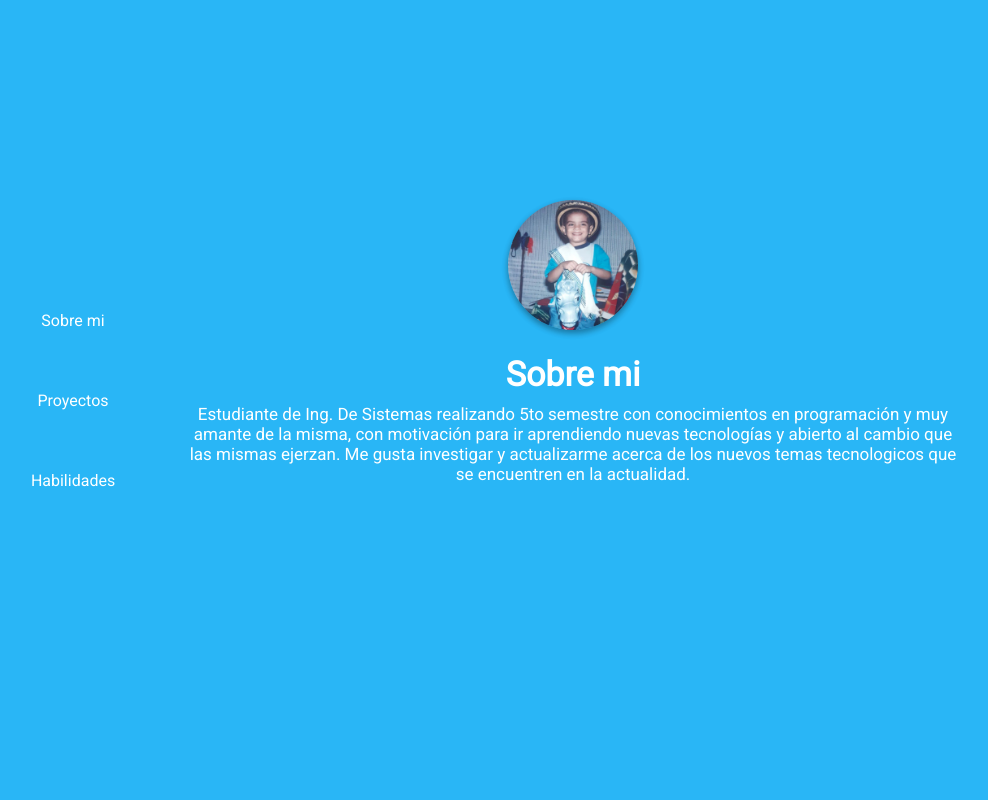
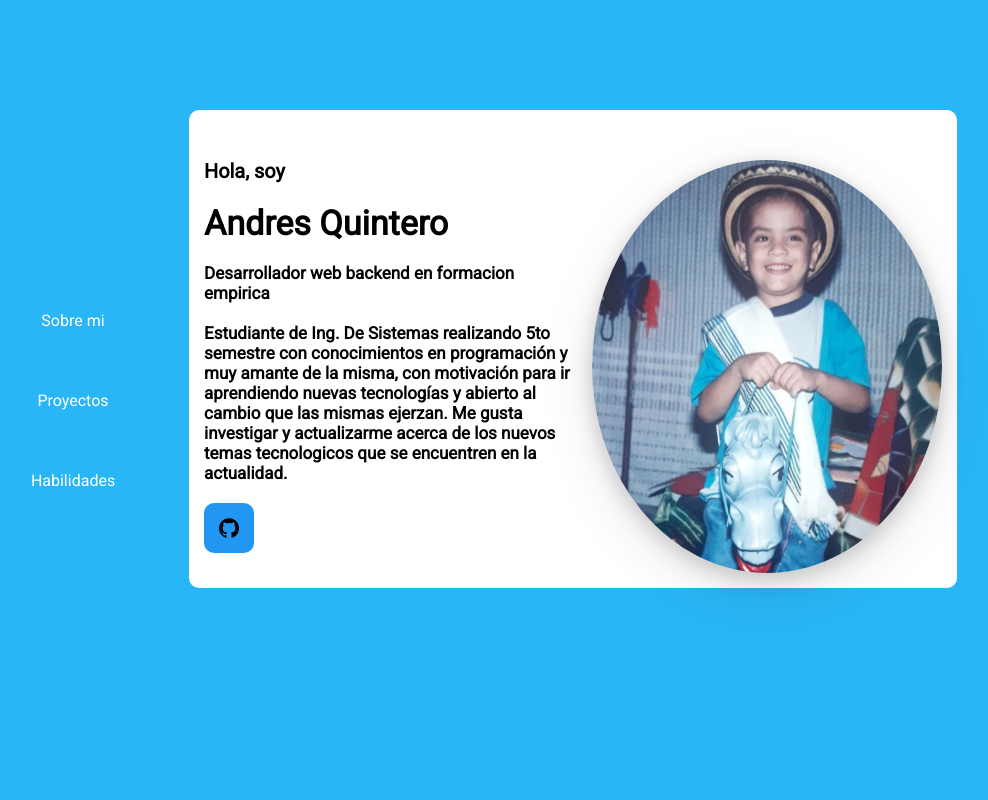
Before and after one commit to Andres-021/portfolio, a React (Create React App) app: page / in a window 1280 px wide. Shown: the top 800 px of the page, without its empty margins (67-1055 px from the left). Built offline with nearby package versions, Linux system fonts and the light colour scheme.

Commit message:
Modernizando diseño de la web.

```diff
--- a/src/App.js
+++ b/src/App.js
@@ -5,7 +5,8 @@ import Section from './components/section';
 import './css/app.css'
 import Card from './components/card';
 import Code from './img/codeImg.png';
-import Profile from './img/profile.jfif';
+import Profile from './img/profile.jpg';
+import Github from './img/github.png';
 
 const App = () => {
 
@@ -55,19 +56,34 @@ const App = () => {
       </svg> */}
 
       <Section
-        title="Sobre mi"
+        // title="Sobre mi"
         subtitle={
-          <div>
-            <p>
-              Estudiante de Ing. De Sistemas realizando 5to semestre con conocimientos en programación y muy amante de la
-              misma, con motivación para ir aprendiendo nuevas tecnologías y abierto al cambio que las mismas ejerzan. Me gusta
-              investigar y actualizarme acerca de los nuevos temas tecnologicos que se encuentren en la actualidad.
-            </p>
+          <div className='aboutme-container'>
+            <div className='aboutme-container-1'>
+              <h3>
+                Hola, soy
+              </h3>
+              <h1>
+                Andres Quintero
+              </h1>
+              <h4>Desarrollador web backend en formacion empirica</h4>
+              <br/>
+              <p>
+                Estudiante de Ing. De Sistemas realizando 5to semestre con conocimientos en programación y muy amante de la
+                misma, con motivación para ir aprendiendo nuevas tecnologías y abierto al cambio que las mismas ejerzan. Me gusta
+                investigar y actualizarme acerca de los nuevos temas tecnologicos que se encuentren en la actualidad.
+              </p>
 
-            {/* <p>
-              Lorem adsadsad dasdasdasipsum dolor sit amet, consectetuer adipiscing elit. Suspendisse ut metus. Proin venenatis turpis sit amet ante consequat semper. Aenean nunc. Duis iaculis odio id lectus. Integer dapibus justo vitae elit. Nunc luctus, tortor quis iaculis tempus, urna odio iaculis erat, imperdiet lobortis orci lectus at eros. Ut a velit id odio malesuada nonummy. Aenean cursus metus a purus. Duis dapibus odio a enim. Aliquam ut diam sed nisl imperdiet gravida. Proin eget tellus ut ante dignissim dictum. Integer ut justo quis eros feugiat convallis. Praesent massa. Pellentesque habitant morbi tristique senectus et netus et malesuada fames ac turpis egestas. Nulla egestas, nibh at malesuada nonummy, mi augue condimentum velit, a facilisis tortor ipsum non diam.
-            </p> */}
+              <a href='https://github.com/Andres-021'>
+                <img src={Github}/>
+              </a>
 
+            </div>
+            <div className='aboutme-container-2'>
+              <div className='img'>
+                <img className="profile" src={Profile}/>
+              </div>
+            </div>
           </div>
         }
         dark={true}
--- a/src/components/section.js
+++ b/src/components/section.js
@@ -6,11 +6,11 @@ export default function Section({ title, subtitle, dark, id }) {
   return (
     <div className={"section" + (dark ? " section-dark" : "")}>
       <div className="section-content" id={id}>
-        {
+        {/* {
           title != "Sobre mi"?
             null
           : (<img className="profile" src={Profile}/>)
-        }
+        } */}
         <h1>{title}</h1>
         <div>{subtitle}</div>
       </div>
--- a/src/css/app.css
+++ b/src/css/app.css
@@ -1,3 +1,4 @@
+@media screen and (max-width: 500px){
   .app-contenido{
     position: absolute;
     /* background-image: url('../../public/blob.svg'); */
@@ -24,9 +25,186 @@
     height: auto;
   }
 
+  .aboutme-container .aboutme-container-1 a{
+    margin-top: 20px;
+    margin-bottom: 20px;
+  }
 
+  .aboutme-container .aboutme-container-1 a img{
+    width: 100%;
+    height: 100%;
+  }
 
+  .aboutme-container .aboutme-container-1 a{
+    width: 50px;
+    height: 50px;
+    padding: 15px;
+    background-color: var(--fnd);
+    border-radius: 10px;
+    box-sizing: border-box;
+    cursor: pointer;
+    font-weight: bold;
+    font-size: large;
+    color: #ffffff;
+    margin-top: 20px;
+    /* Para dar la apariencia de un boton */
+    -webkit-appearance: button;
+    -moz-appearance: button;
+    appearance: button;
+    text-decoration: none;
+  }
+  .aboutme-container .aboutme-container-1 a:hover, .aboutme-container .aboutme-container-1 a:active{
+    color:#fff;
+    background-color: #10B981;
+    border-color:#10B981;
+  }
+  .aboutme-container .aboutme-container-1 a:focus{
+    box-shadow:0 0 0 3px #10B981;
+  }
 
+  .aboutme-container .aboutme-container-2{
+    width: 250px;
+    color: black;
+    padding: 0;
+    border-radius: 10px;
+
+    visibility: hidden;
+  }
+
+  .aboutme-container .aboutme-container-2 .img{
+    /* background-color: #10B981; */
+
+    width: 100px;
+    height: 100px;
+  }
+
+  .aboutme-container .aboutme-container-2 .img .profile{
+    width: 100%;
+    height: 100%;
+    border-radius: 50%;
+    box-shadow: rgba(0, 0, 0, 0.16) 0px 3px 6px, rgba(0, 0, 0, 0.23) 0px 3px 6px;
+    box-shadow: rgba(0, 0, 0, 0.1) 0px 4px 6px -1px, rgba(0, 0, 0, 0.06) 0px 2px 4px -1px;
+    box-shadow: rgba(17, 17, 26, 0.1) 0px 4px 16px, rgba(17, 17, 26, 0.1) 0px 8px 24px, rgba(17, 17, 26, 0.1) 0px 16px 56px;
+  }
+
+}
+
+@media screen and (min-width: 900px) {
+  .app-contenido{
+    position: absolute;
+    /* background-image: url('../../public/blob.svg'); */
+    background-color: rgb(37, 37, 37);
+    /* background-attachment: fixed;
+    background-repeat: no-repeat;
+    background-blend-mode: darken; */
+    /* justify-content: center; */
+    text-align: center;
+
+    height: 100vh;
+    width: 100%;
+
+    /* scroll-snap-type: y mandatory;
+    overflow-y: scroll;
+    scroll-behavior: auto; */
+  }
+
+  .app-tittle-1{
+    padding-top: 15%;
+    padding-bottom: 20%;
+    color: white;
+    font-size: 50px;
+    height: auto;
+  }
+  .aboutme-container{
+    display: flex;
+    /* justify-content: center;
+    align-items: center;
+    margin: 0 auto; */
+    width: 100%;
+    height: 100%;
+    flex-direction: row;
+    background-color: white;
+    font-weight: bold;
+    color: black;
+    margin-right: 15px;
+    padding: 15px;
+    padding-top: 50px;
+
+    border-radius: 10px;
+  }
+
+  .aboutme-container .aboutme-container-1{
+    width: 100%;
+    height: 100%;
+    text-align: left;
+    margin-right: 15px;
+  }
+
+  .aboutme-container .aboutme-container-1 h1{
+    margin-top: 20px;
+    margin-bottom: 20px;
+  }
+
+  .aboutme-container .aboutme-container-1 a{
+    margin-top: 20px;
+    margin-bottom: 20px;
+  }
+
+  .aboutme-container .aboutme-container-1 a img{
+    width: 100%;
+    height: 100%;
+  }
+
+  .aboutme-container .aboutme-container-1 a{
+    width: 50px;
+    height: 50px;
+    padding: 15px;
+    background-color: var(--fnd);
+    border-radius: 10px;
+    box-sizing: border-box;
+    cursor: pointer;
+    font-weight: bold;
+    font-size: large;
+    color: #ffffff;
+    margin-top: 20px;
+    /* Para dar la apariencia de un boton */
+    -webkit-appearance: button;
+    -moz-appearance: button;
+    appearance: button;
+    text-decoration: none;
+  }
+  .aboutme-container .aboutme-container-1 a:hover, .aboutme-container .aboutme-container-1 a:active{
+    color:#fff;
+    background-color: #10B981;
+    border-color:#10B981;
+  }
+  .aboutme-container .aboutme-container-1 a:focus{
+    box-shadow:0 0 0 3px #10B981;
+  }
+
+  .aboutme-container .aboutme-container-2{
+    width: 400px;
+    color: black;
+    padding: 0;
+    border-radius: 10px;
+  }
+
+  .aboutme-container .aboutme-container-2 .img{
+    /* background-color: #10B981; */
+    width: 350px;
+    height: 100%;
+  }
+
+  .aboutme-container .aboutme-container-2 .img .profile{
+    width: 100%;
+    height: 100%;
+    border-radius: 50%;
+    box-shadow: rgba(0, 0, 0, 0.16) 0px 3px 6px, rgba(0, 0, 0, 0.23) 0px 3px 6px;
+    box-shadow: rgba(0, 0, 0, 0.1) 0px 4px 6px -1px, rgba(0, 0, 0, 0.06) 0px 2px 4px -1px;
+    box-shadow: rgba(17, 17, 26, 0.1) 0px 4px 16px, rgba(17, 17, 26, 0.1) 0px 8px 24px, rgba(17, 17, 26, 0.1) 0px 16px 56px;
+  }
+
+}
 /* svg{
   position: relative;
   z-index: 1;
--- a/src/css/section.css
+++ b/src/css/section.css
@@ -1,6 +1,6 @@
 .section {
   position: relative;
-  padding-top: 200px;
+  padding-top: 100px;
   padding-bottom: 0;
   height: 100vh;
   width: 100%;
@@ -26,6 +26,15 @@
     margin: 0 auto;
     padding: 0;
   }
+
+  .section-content .profile{
+    width: 130px;
+    margin-bottom: 20px;
+    border-radius: 50%;
+    box-shadow: rgba(0, 0, 0, 0.16) 0px 3px 6px, rgba(0, 0, 0, 0.23) 0px 3px 6px;
+    box-shadow: rgba(0, 0, 0, 0.1) 0px 4px 6px -1px, rgba(0, 0, 0, 0.06) 0px 2px 4px -1px;
+    box-shadow: rgba(17, 17, 26, 0.1) 0px 4px 16px, rgba(17, 17, 26, 0.1) 0px 8px 24px, rgba(17, 17, 26, 0.1) 0px 16px 56px;
+  }
 }
 
 @media screen and (min-width: 900px){
@@ -35,12 +44,3 @@
     padding: 0;
   }
 }
-
-.section-content .profile{
-  width: 130px;
-  margin-bottom: 20px;
-  border-radius: 50%;
-  box-shadow: rgba(0, 0, 0, 0.16) 0px 3px 6px, rgba(0, 0, 0, 0.23) 0px 3px 6px;
-  /* box-shadow: rgba(0, 0, 0, 0.1) 0px 4px 6px -1px, rgba(0, 0, 0, 0.06) 0px 2px 4px -1px; */
-  /* box-shadow: rgba(17, 17, 26, 0.1) 0px 4px 16px, rgba(17, 17, 26, 0.1) 0px 8px 24px, rgba(17, 17, 26, 0.1) 0px 16px 56px; */
-}
```
Also changed, not shown: src/img/github.png (added). Lines whose indentation alone changed are shown as unchanged.
